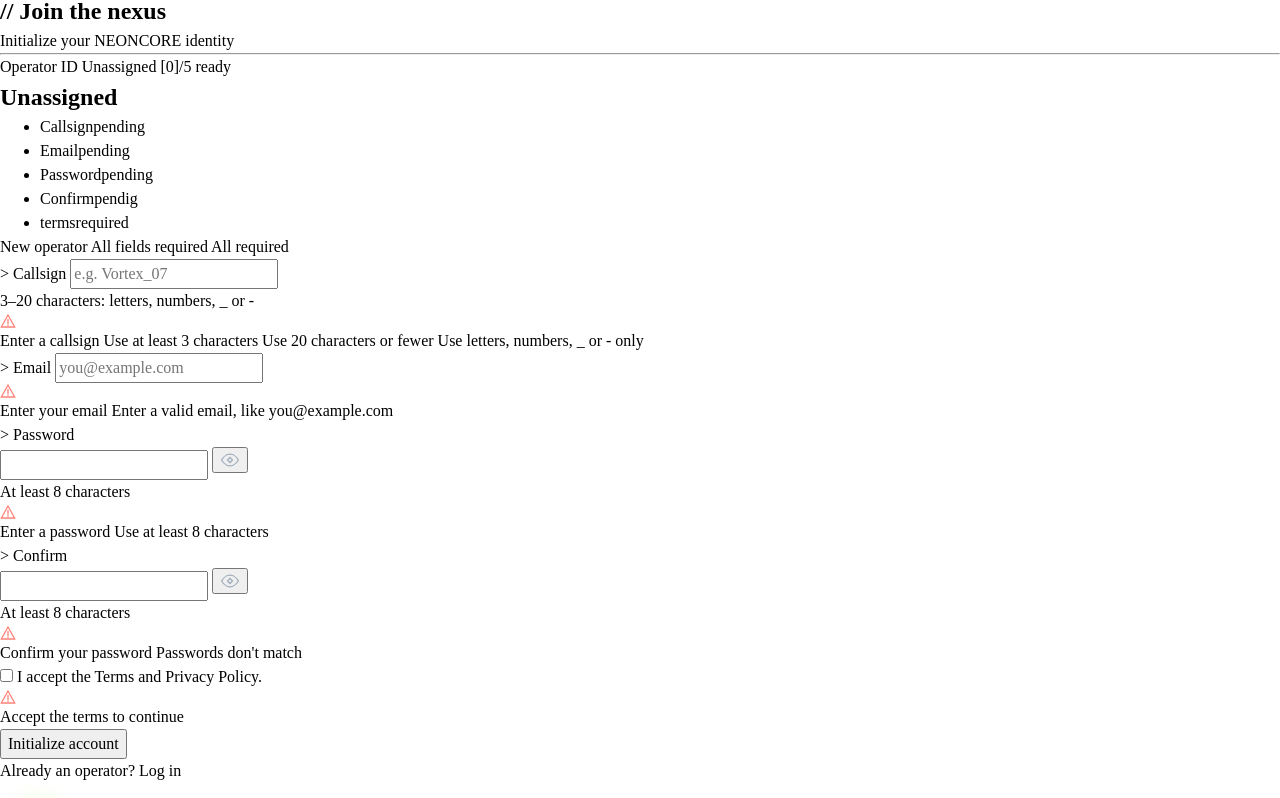
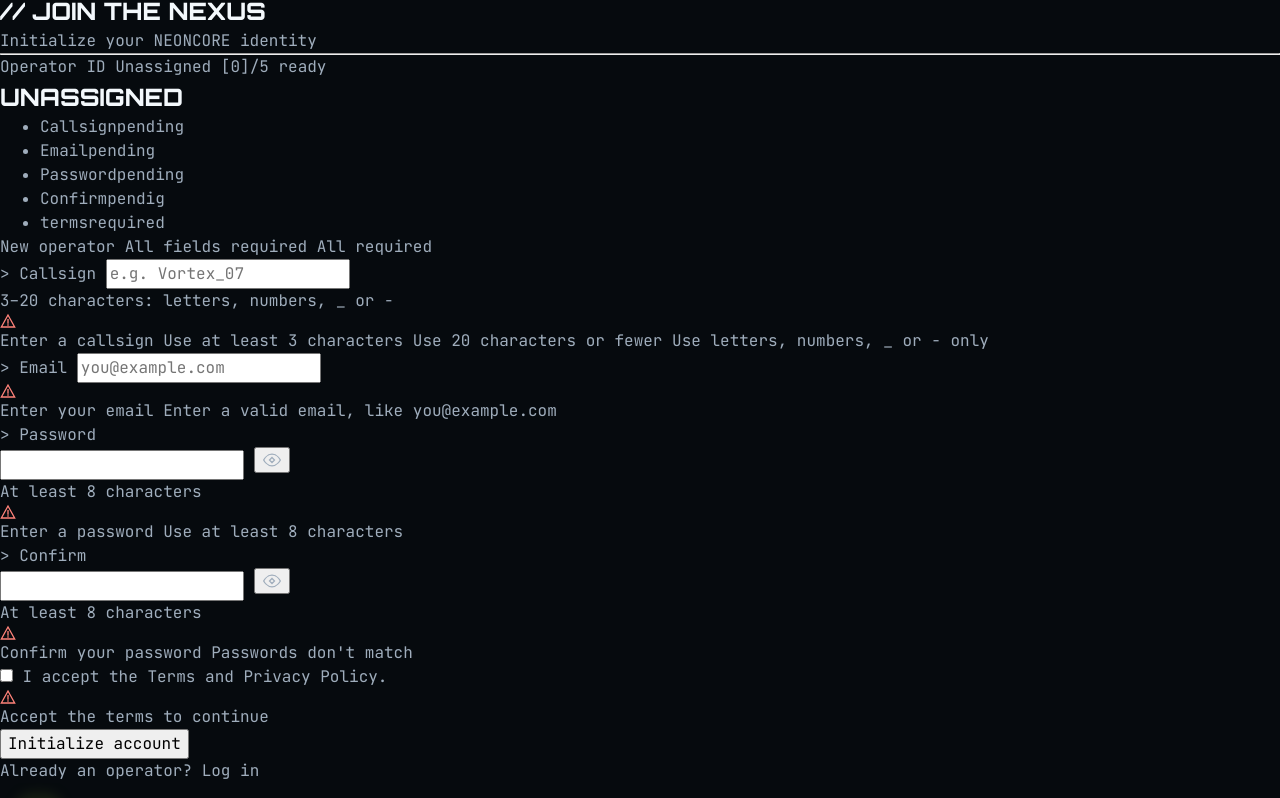
Before and after one commit to MatiasBastarrica/gamer-sign-up-form, a plain HTML site: page index.html in a window 1280 px wide. Shown: the part 39-837 px from the top of the page. Drawn offline with Linux system fonts and the light colour scheme.

Commit message:
Add some general styling

```diff
--- a/styles.css
+++ b/styles.css
@@ -93,7 +93,7 @@ h6 {
 /* JetBrains Mono - Regular (400) */
 @font-face {
   font-family: "JetBrains Mono";
-  src: url(".assets/fonts/jetbrains-mono/static/jetbrains-mono-400.ttf")
+  src: url("assets/fonts/jetbrains-mono/static/jetbrains-mono-400.ttf")
     format("truetype");
   font-weight: 400;
   font-style: normal;
@@ -103,7 +103,7 @@ h6 {
 /* JetBrains Mono - Bold (700) */
 @font-face {
   font-family: "JetBrains Mono";
-  src: url(".assets/fonts/jetbrains-mono/static/jetbrains-mono-700.ttf")
+  src: url("./assets/fonts/jetbrains-mono/static/jetbrains-mono-700.ttf")
     format("truetype");
   font-weight: 700;
   font-style: normal;
@@ -113,7 +113,7 @@ h6 {
 /* Orbitron - ExtraBold (800) */
 @font-face {
   font-family: "Orbitron";
-  src: url(".assets/fonts/orbitron/static/orbitron-800.ttf") format("truetype");
+  src: url("./assets/fonts/orbitron/static/orbitron-800.ttf") format("truetype");
   font-weight: 800;
   font-style: normal;
   font-display: swap;
@@ -130,3 +130,21 @@ h2 {
   font-family: "Orbitron", sans-serif;
   font-weight: 800;
 } */
+
+/* ### GENERAL STYLING ### */
+
+body {
+  background-color: var(--clr-neutral-950);
+  color: var(--clr-neutral-300);
+  font-family: "JetBrains Mono", monospace;
+  font-weight: 400;
+}
+
+h1,
+h2,
+h3 {
+  color: var(--clr-neutral-50);
+  font-family: "Orbitron", sans-serif;
+  font-weight: 800;
+  text-transform: uppercase;
+}
```
